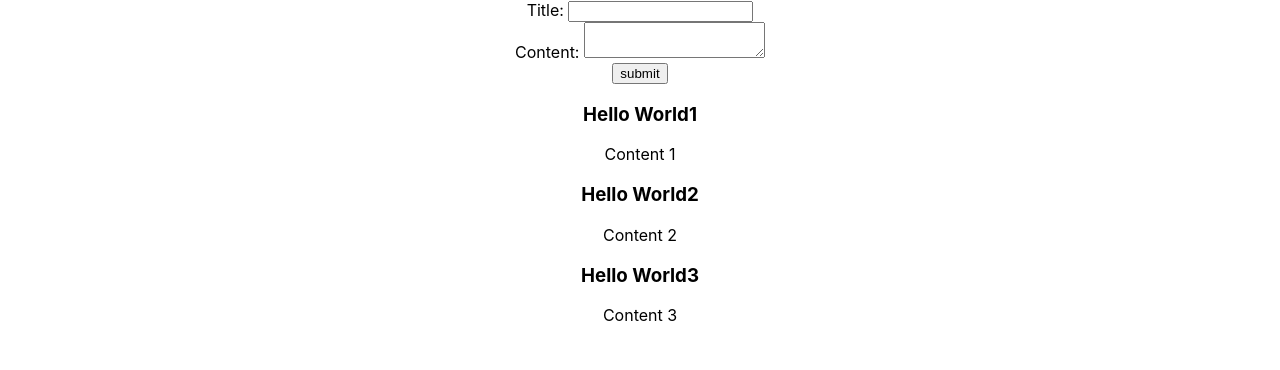
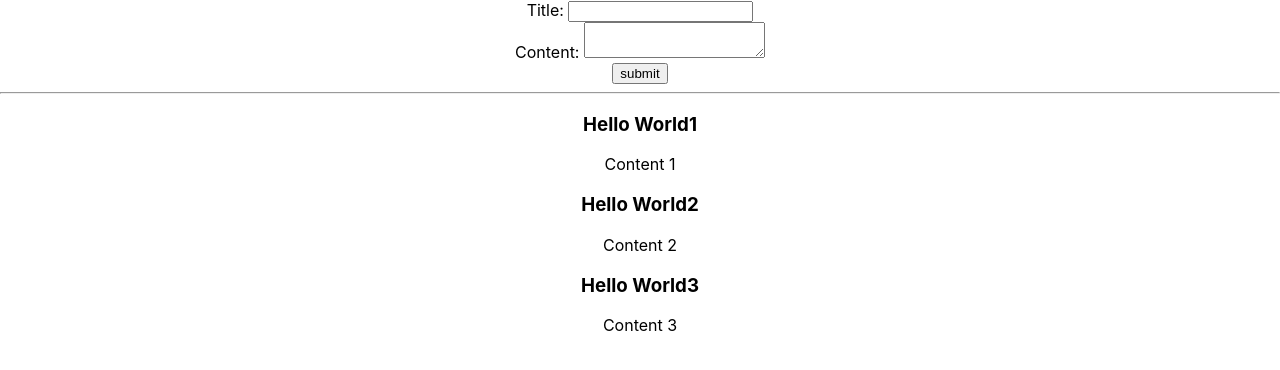
Before and after one commit to khansubhan95/markdown-notes, a React (Create React App) app: page / in a window 1280 px wide. Shown: the top 370 px of the page. Built offline with nearby package versions, Linux system fonts and the light colour scheme.

Commit message:
Add render in markdown support

```diff
--- a/package.json
+++ b/package.json
@@ -3,6 +3,7 @@
   "version": "0.1.0",
   "private": true,
   "dependencies": {
+    "marked": "^0.7.0",
     "react": "^16.8.6",
     "react-dom": "^16.8.6",
     "react-scripts": "3.0.1"
--- a/src/components/NewNote/NewNote.js
+++ b/src/components/NewNote/NewNote.js
@@ -1,4 +1,6 @@
 import React, { Component } from "react";
+
+var marked = require('marked')
 
 class NewNote extends Component {
   state = {
@@ -32,6 +34,11 @@ class NewNote extends Component {
     }
   };
 
+  getMarkdown = () => {
+    let markup = marked(this.state.newContent)
+    return markup;
+  }
+
   render() {
     let formError = null
     if (this.state.formError) {
@@ -52,7 +59,7 @@ class NewNote extends Component {
           <br />
           <input type="submit" value="submit" />
         </form>
-        {/* <p dangerouslySetInnerHTML={this.getMarkdown}></p> */}
+        <div dangerouslySetInnerHTML={{__html: this.getMarkdown()}}></div>
       </div>
     );
   }
--- a/src/components/Note/Note.js
+++ b/src/components/Note/Note.js
@@ -1,10 +1,12 @@
 import React from 'react';
+
+var marked = require('marked')
 
 const note = (props) => {
   return (
     <div>
       <h3>{props.title}</h3>
-      <p>{props.content}</p>
+      <p dangerouslySetInnerHTML={{__html: marked(props.content)}}></p>
     </div>
   );
 }
--- a/src/containers/Notes/Notes.js
+++ b/src/containers/Notes/Notes.js
@@ -16,9 +16,6 @@ class Notes extends Component {
   };
 
   noteSubmission =(data) => {
-    // event.preventDefault()
-    // console.log(event.target.title.value);
-    // console.log(event.target.content.value);
     let newNote = {
       id: new Date(),
       title: data.newTitle,
@@ -44,6 +41,7 @@ class Notes extends Component {
     return (
       <div className="Notes">
         <NewNote submit={this.noteSubmission} />
+        <hr />
         {notes}
       </div>
     );
```
Also changed, not shown: 1 other file (tests, documents, lock files or other folders).
